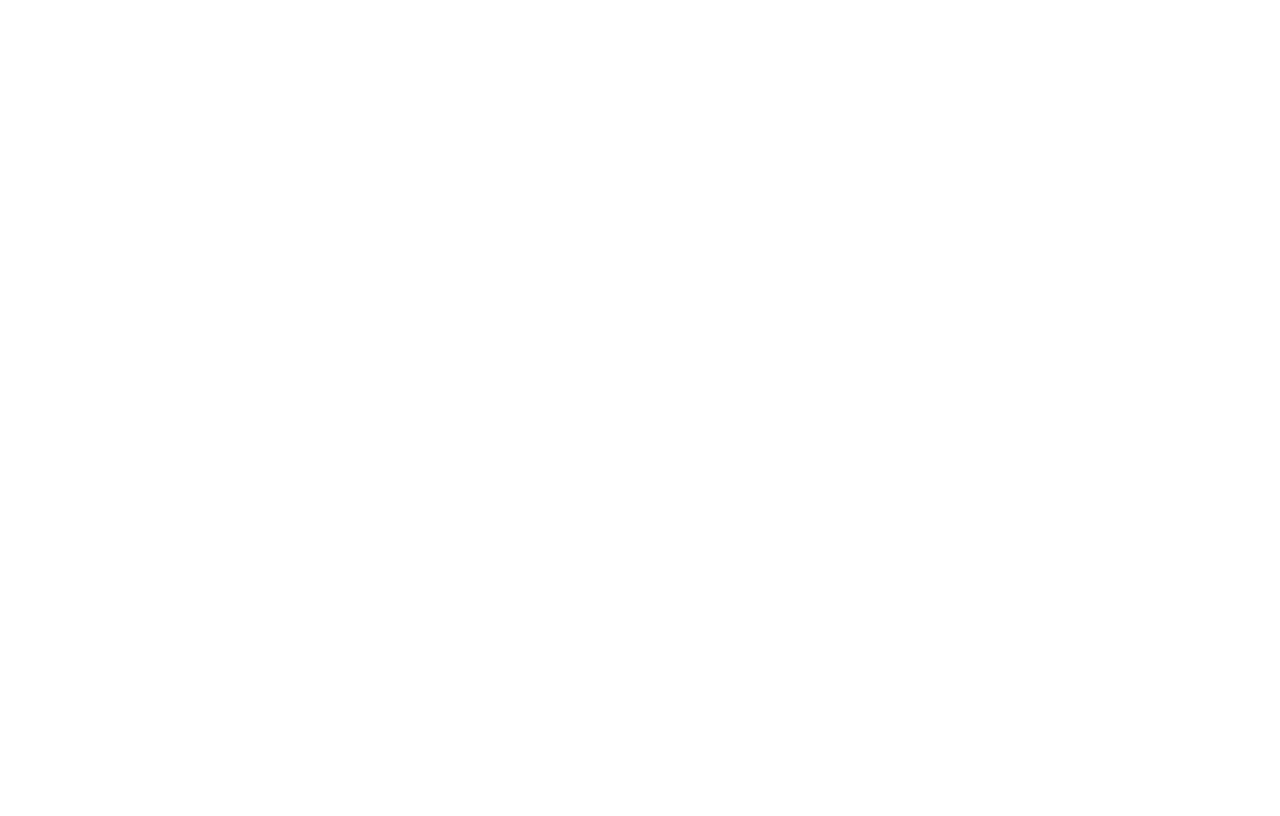
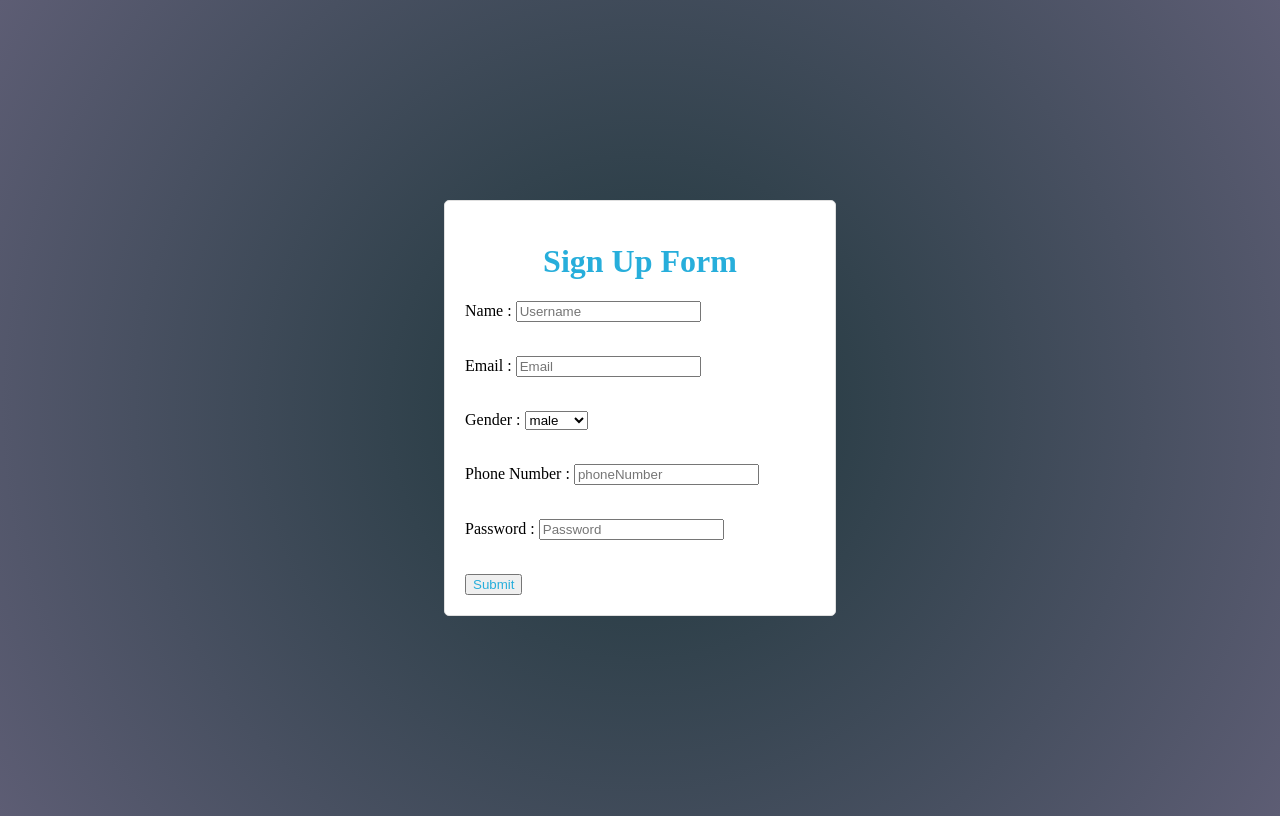
Before and after one commit to rahulmskh/ReactJS-React-getting-started-NPM-NPM-Scripts-React-Basics-What-is-React-J---Signup-Form, a React app: page / in a window 1280 px wide. Built offline with nearby package versions, Linux system fonts and the light colour scheme.

Commit message:
added validation

```diff
--- a/src/components/App.js
+++ b/src/components/App.js
@@ -2,8 +2,130 @@
 import '../styles/App.css';
 
 const App = () => {
+  const initialValues = { username: '', email: '', gender: 'male', phoneNumber: '', password: ''};
+  let UserName;
+  const [formValues, setFormValues] = useState(initialValues);
+  const [formErrors, setFormErrors] = useState({});
+  const [isSubmit, setIsSubmit] = useState(false);
+  const [userN, setUserName] = useState('');
+
+  const handleChange =(event) =>{
+    const{name,value} = event.target;
+    setFormValues({...formValues, [name]: value})
+  };
+
+  const handleSubmit = (event) =>{
+    event.preventDefault();
+    setFormErrors(validation(formValues));
+    UserName = 'Hello '+ formValues.email.split('@')[0];
+    setUserName(UserName);
+    setIsSubmit(true);
+  }
+  const validation = (values) => {
+      const errors = {};
+      const regexEmail = /[@]/gi;
+      const regexUserName =  /\d/i;
+      const regexphoneNumber = /[^\d+-]/i;
+
+      if(!values.username){
+        errors.username = "All fields are mandatory";
+      } else if(regexUserName.test(values.username)){
+        errors.username = "Name is not alphanumeric";
+      }
+      if(!values.email){
+        errors.email = "All fields are mandatory";
+      } else if(regexEmail.test(values.email)){
+        errors.email = "Email must contain @";
+      }
+      if(!values.gender){
+        errors.username = "All fields are mandatory";
+      }
+      else if(!values.gender === formValues.gender){
+        errors.gender = "Please identify as male, female or others";
+      }
+      if(!values.phoneNumber){
+        errors.phoneNumber = "All fields are mandatory";
+      } else if(regexphoneNumber.test(values.phoneNumber)){
+        errors.phoneNumber = "Phone Number must contain only numbers";
+      }
+
+      if(!values.password){
+        errors.password = "All fields are mandatory";
+      } else if(values.password.length < 6){
+        errors.password = "Password must contain atleast 6 letters";
+      }
+      return errors;
+  }
+
   return (
-    <div id="main"></div>
+    <div id="main">
+       {(Object.keys(formErrors).length === 0 && isSubmit) ? <div>{UserName}</div> : <></>}
+      <form onSubmit={handleSubmit}>
+      <h1>Sign Up Form</h1>
+        <div>
+        <label>Name : </label>
+        <input
+              data-testid = 'name'
+              type="text"
+              name="username"
+              placeholder="Username"
+              value={formValues.username}
+              onChange={handleChange}
+            />
+            {!(Object.keys(formErrors).length === 0 && isSubmit)  && <p>{formErrors.username}</p>}
+        </div><br></br>
+        <div>
+            <label>Email : </label>
+            <input
+              data-testid = 'email'
+              type="text"
+              name="email"
+              placeholder="Email"
+              value={formValues.email}
+              onChange={handleChange}
+            />
+            {!(Object.keys(formErrors).length === 0 && isSubmit)  && <p>{formErrors.email}</p>}
+          </div><br></br>
+          <div> <span>Gender : </span>
+            <select
+            data-testid = 'gender'
+            onChange={handleChange}
+            value={formValues.gender}
+            >
+              <option value='male'>male</option>
+              <option value='female'>female</option>
+              <option value='other'>others</option>
+            </select>
+            {!(Object.keys(formErrors).length === 0 && isSubmit) && <p>{formErrors.gender}</p>}
+          </div>
+          <br></br>
+          <div>
+            <label>Phone Number : </label>
+            <input
+             data-testid = 'phoneNumber'
+              type="phoneNumber"
+              name="phoneNumber"
+              placeholder="phoneNumber"
+              value={formValues.phoneNumber}
+              onChange={handleChange}
+            />
+            {!(Object.keys(formErrors).length === 0 && isSubmit) && <p>{formErrors.phoneNumber}</p>}
+          </div><br></br>
+          <div className="field">
+            <label>Password : </label>
+            <input
+              data-testid = 'password'
+              type="password"
+              name="password"
+              placeholder="Password"
+              value={formValues.password}
+              onChange={handleChange}
+            />
+            {!(Object.keys(formErrors).length === 0 && isSubmit) && <p>{formErrors.password}</p>}
+          </div><br></br>
+          <button data-testid = 'submit' type='submit'>Submit</button>
+      </form>
+    </div>
   )
 }
 
--- a/src/styles/App.css
+++ b/src/styles/App.css
@@ -3,6 +3,15 @@
     text-align: center;
     }
 
+    body {
+        background: rgb(2, 0, 36);
+        background: radial-gradient(
+          circle,
+          rgba(2, 0, 36, 1) 0%,
+          rgba(30, 54, 59, 1) 0%,
+          rgba(93, 93, 116, 1) 100%
+        );
+      }
 
 button{
     color: #27aedb;
@@ -10,3 +19,20 @@
     justify-content: center;
     align-items: center;
 }
+#main {
+    display: flex !important;
+    flex-direction: column;
+    justify-content: center;
+    align-items: center;
+    height: 100vh;
+    max-width: 500px;
+    width: 100%;
+    margin: auto;
+  }
+#main > form {
+    width: 70%;
+    border: 1px solid #dfdfdf;
+    padding: 20px;
+    border-radius: 5px;
+    background: #fff;
+  }
```
Also changed, not shown: 1 other file (tests, documents, lock files or other folders).
